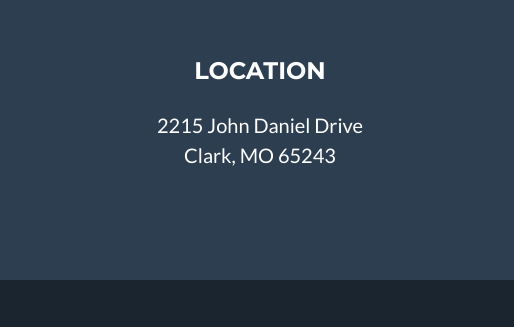
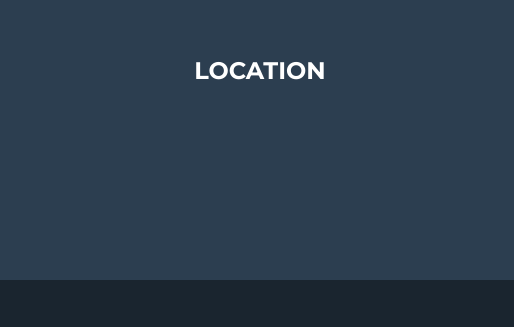
Before and after one commit to Samo19981211/Samo_Jean_Personal, a plain HTML site: page index.html in a window 1280 px wide. Shown: the part 3059-3386 px from the top of the page, 0-514 px from the left. Drawn offline with nearby package versions, Linux system fonts and the light colour scheme.

Commit message:
Update index.html

```diff
--- a/index.html
+++ b/index.html
@@ -192,9 +192,7 @@
                     <div class="col-lg-4 mb-5 mb-lg-0">
                         <h4 class="text-uppercase mb-4">Location</h4>
                         <p class="lead mb-0">
-                            2215 John Daniel Drive
-                            <br />
-                            Clark, MO 65243
+
                         </p>
                     </div>
                     <!-- Footer Social Icons-->
```
